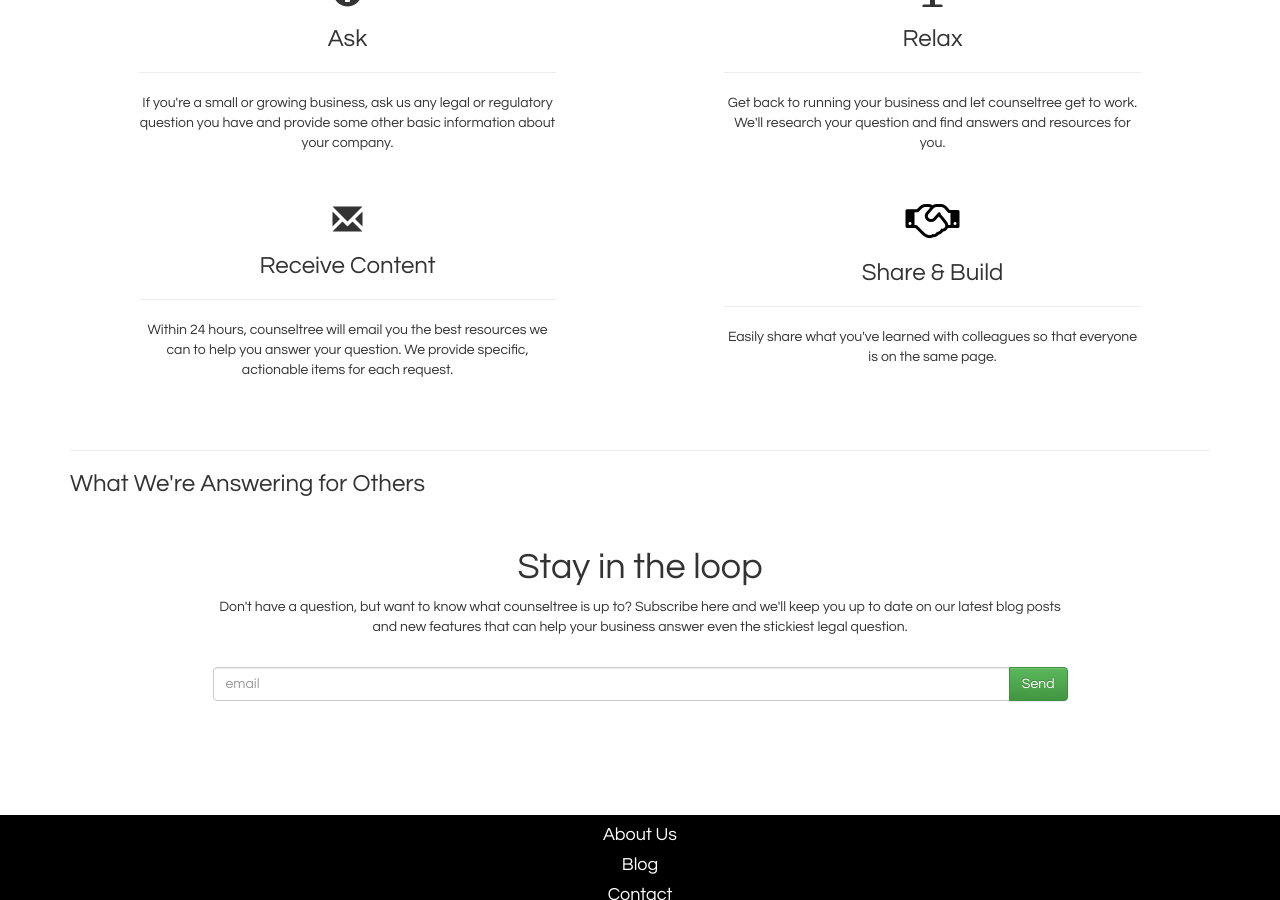
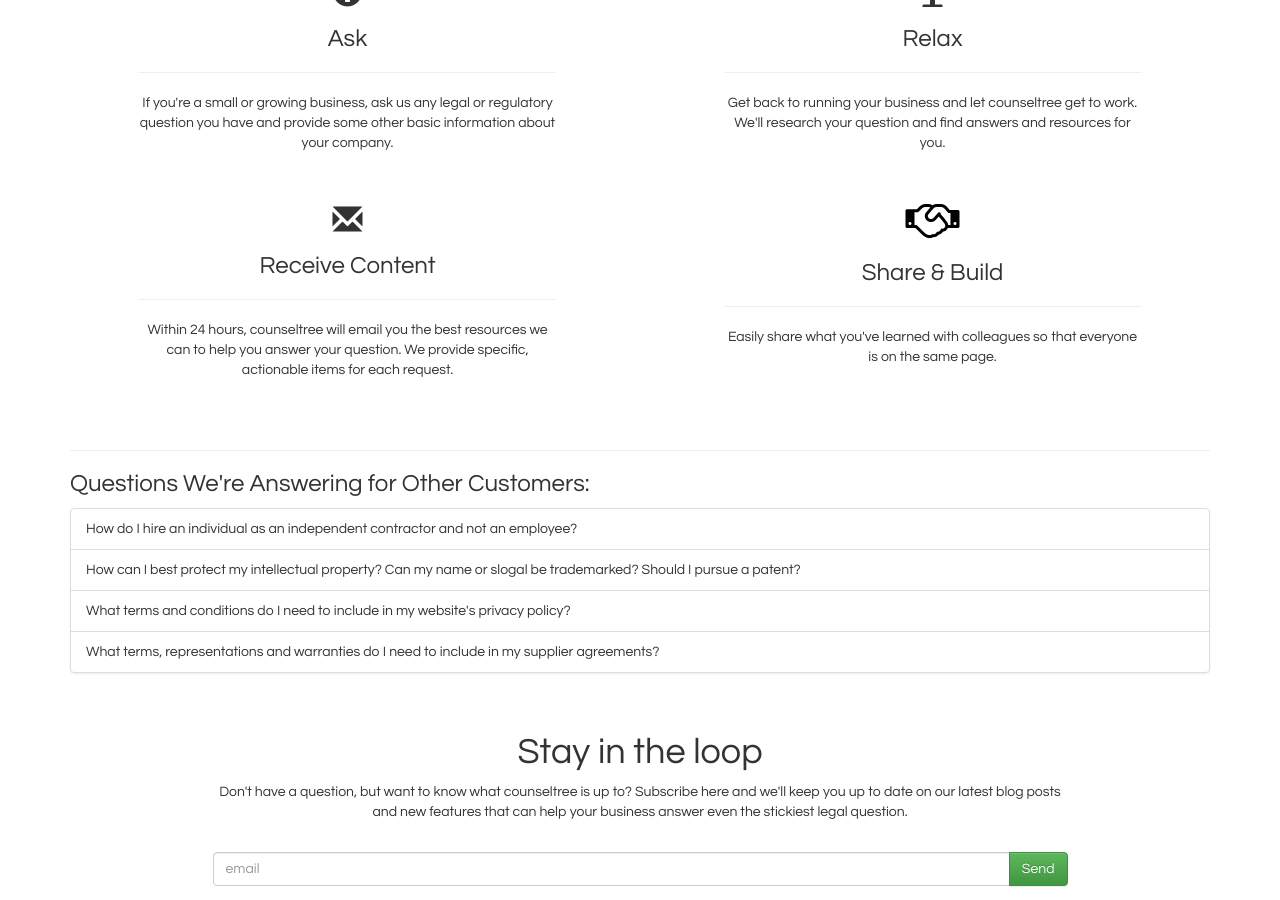
Before and after one commit to counseltree/counseltree.github.io, a Jekyll site: the page built from index.html, in a window 1280 px wide and 900 px high, scrolled down 768 px. Built offline with Jekyll 4.4.1, drawn with Linux system fonts in a browser that asks for light colours; nearby versions of some CDN libraries.

Commit message:
local init

```diff
--- a/index.html
+++ b/index.html
@@ -125,7 +125,14 @@
 	   <br/>
 	   <hr>
 
-        <h3>What We're Answering for Others</h3>
+        <h3>Questions We're Answering for Other Customers:</h3>
+        <ul class="list-group">
+            <li class="list-group-item">How do I hire an individual as an independent contractor and not an employee?</li>
+            <li class="list-group-item">How can I best protect my intellectual property? Can my name or slogal be trademarked? Should I pursue a patent?</li>
+            <li class="list-group-item">What terms and conditions do I need to include in my website's privacy policy?</li>
+            <li class="list-group-item">What terms, representations and warranties do I need to include in my supplier agreements?</li>
+
+        </ul>
 
 
 
```
